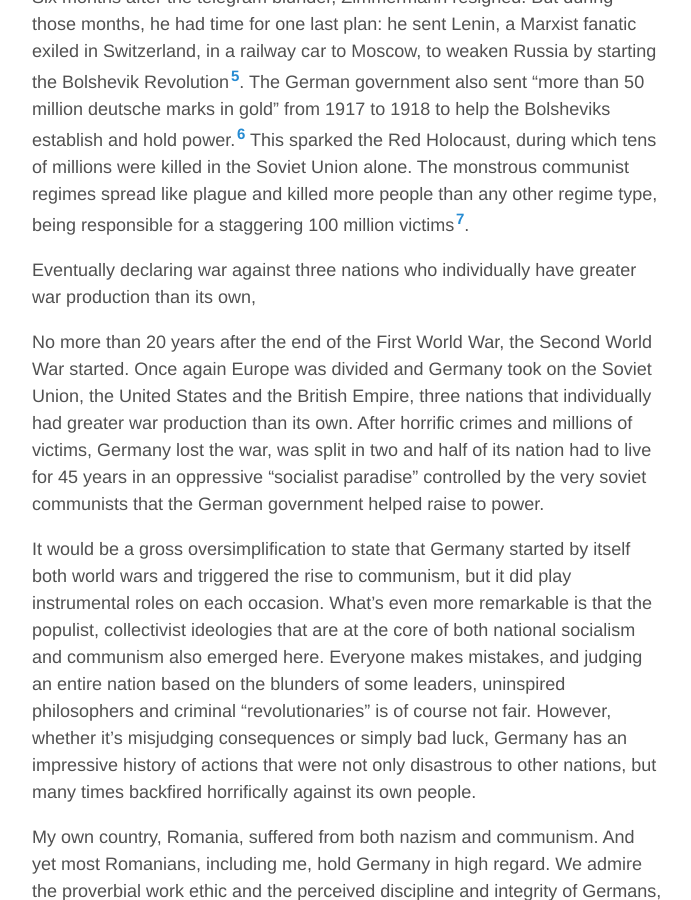
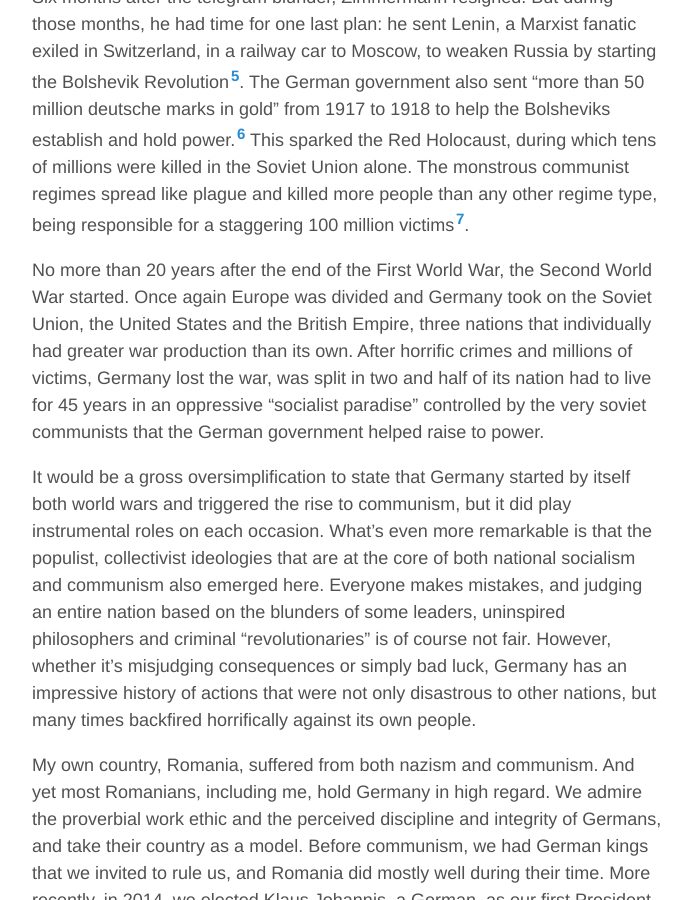
Before and after one commit to aoghina/aoghina.github.io, a Jekyll site: the page built from _posts/2016-04-02-the-german-blunders.md, in a window 1280 px wide and 900 px high, scrolled down 1266 px. Shown: the whole window, without its empty margins (293-984 px from the left). Built offline with Jekyll 4.4.1, drawn with Linux system fonts in a browser that asks for light colours; comment, search, counter and statistics services are not loaded.

Commit message:
Update blunders

```diff
--- a/_posts/2016-04-02-the-german-blunders.md
+++ b/_posts/2016-04-02-the-german-blunders.md
@@ -15,8 +15,6 @@ Little known Secretary of State Arthur Zimmermann shaped the history of the twen
 
 Six months after the telegram blunder, Zimmermann resigned. But during those months, he had time for one last plan: he sent Lenin, a Marxist fanatic exiled in Switzerland, in a railway car to Moscow, to weaken Russia by starting the Bolshevik Revolution[^5]. The German government also sent "more than 50 million deutsche marks in gold" from 1917 to 1918 to help the Bolsheviks establish and hold power.[^6] This sparked the Red Holocaust, during which tens of millions were killed in the Soviet Union alone. The monstrous communist regimes spread like plague and killed more people than any other regime type, being responsible for a staggering 100 million victims[^7].
 
-Eventually declaring war against three nations who individually have greater war production than its own,
-
 No more than 20 years after the end of the First World War, the Second World War started. Once again Europe was divided and Germany took on the Soviet Union, the United States and the British Empire, three nations that individually had greater war production than its own. After horrific crimes and millions of victims, Germany lost the war, was split in two and half of its nation had to live for 45 years in an oppressive "socialist paradise" controlled by the very soviet communists that the German government helped raise to power.
 
 It would be a gross oversimplification to state that Germany started by itself both world wars and triggered the rise to communism, but it did play instrumental roles on each occasion. What's even more remarkable is that the populist, collectivist ideologies that are at the core of both national socialism and communism also emerged here. Everyone makes mistakes, and judging an entire nation based on the blunders of some leaders, uninspired philosophers and criminal "revolutionaries" is of course not fair. However, whether it's misjudging consequences or simply bad luck, Germany has an impressive history of actions that were not only disastrous to other nations, but many times backfired horrifically against its own people.
```
